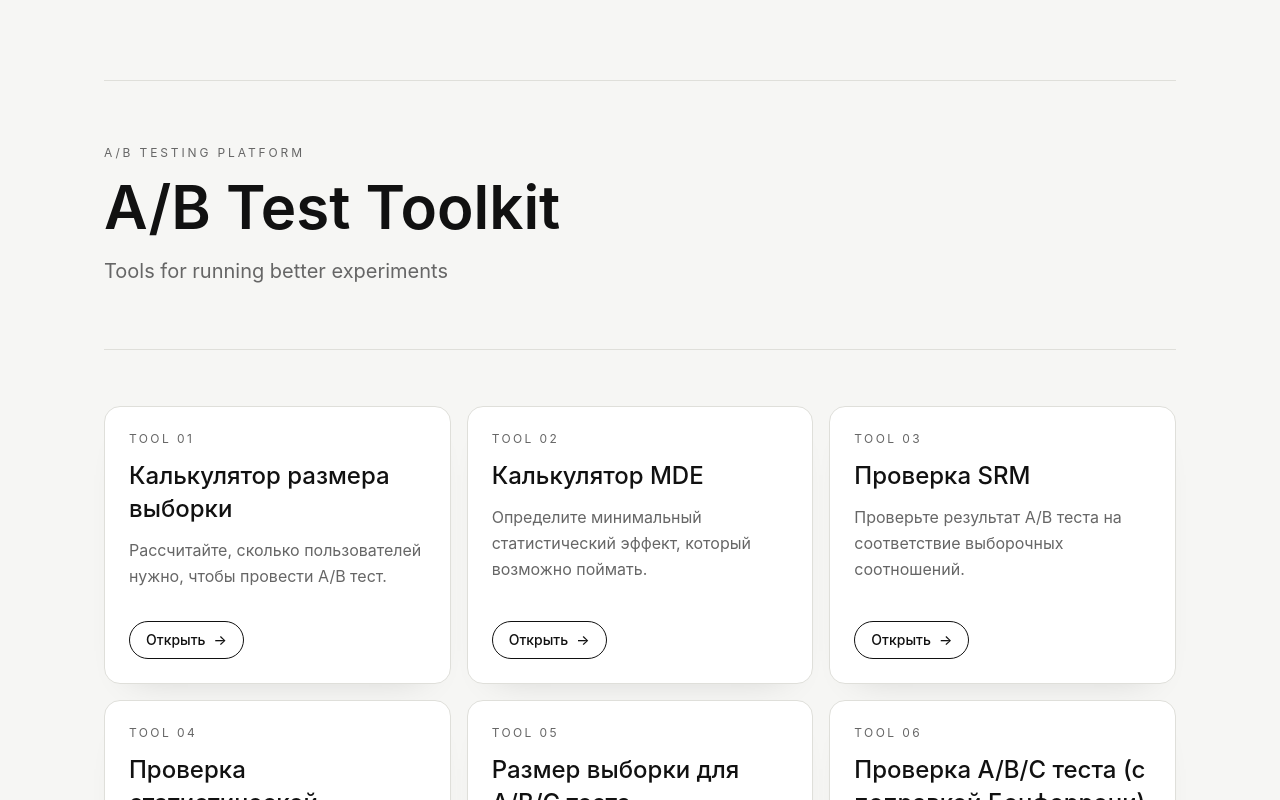
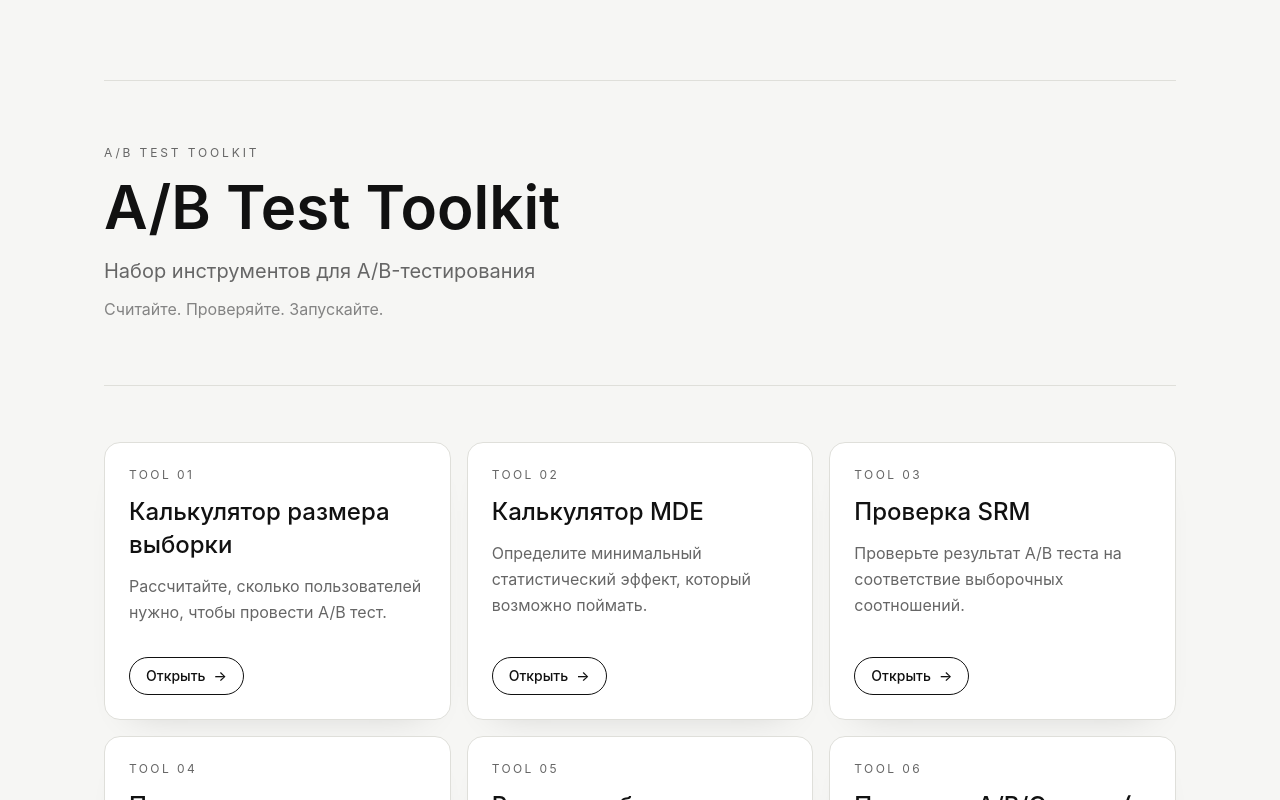
Before and after one commit to elizabeth290789/ab-tools-site, a Next.js app: page / in a window 1280 px wide. Shown: the top 800 px of the page. Built offline with nearby package versions, Linux system fonts and the light colour scheme.

Commit message:
Fix homepage header text hierarchy

```diff
--- a/app/page.tsx
+++ b/app/page.tsx
@@ -58,13 +58,16 @@ export default function Home() {
       <div className="mx-auto w-full max-w-6xl px-6 py-14 md:px-10 md:py-20">
         <section className="border-y border-border py-10 md:py-16">
           <p className="text-xs uppercase tracking-[0.24em] text-muted">
-            A/B testing platform
+            A/B TEST TOOLKIT
           </p>
           <h1 className="mt-4 max-w-3xl text-4xl font-semibold leading-tight md:text-6xl">
             A/B Test Toolkit
           </h1>
           <p className="mt-5 max-w-2xl text-lg text-muted md:text-xl">
-            Tools for running better experiments
+            Набор инструментов для A/B-тестирования
+          </p>
+          <p className="mt-3 max-w-2xl text-sm text-muted/80 md:text-base">
+            Считайте. Проверяйте. Запускайте.
           </p>
         </section>
 
```
